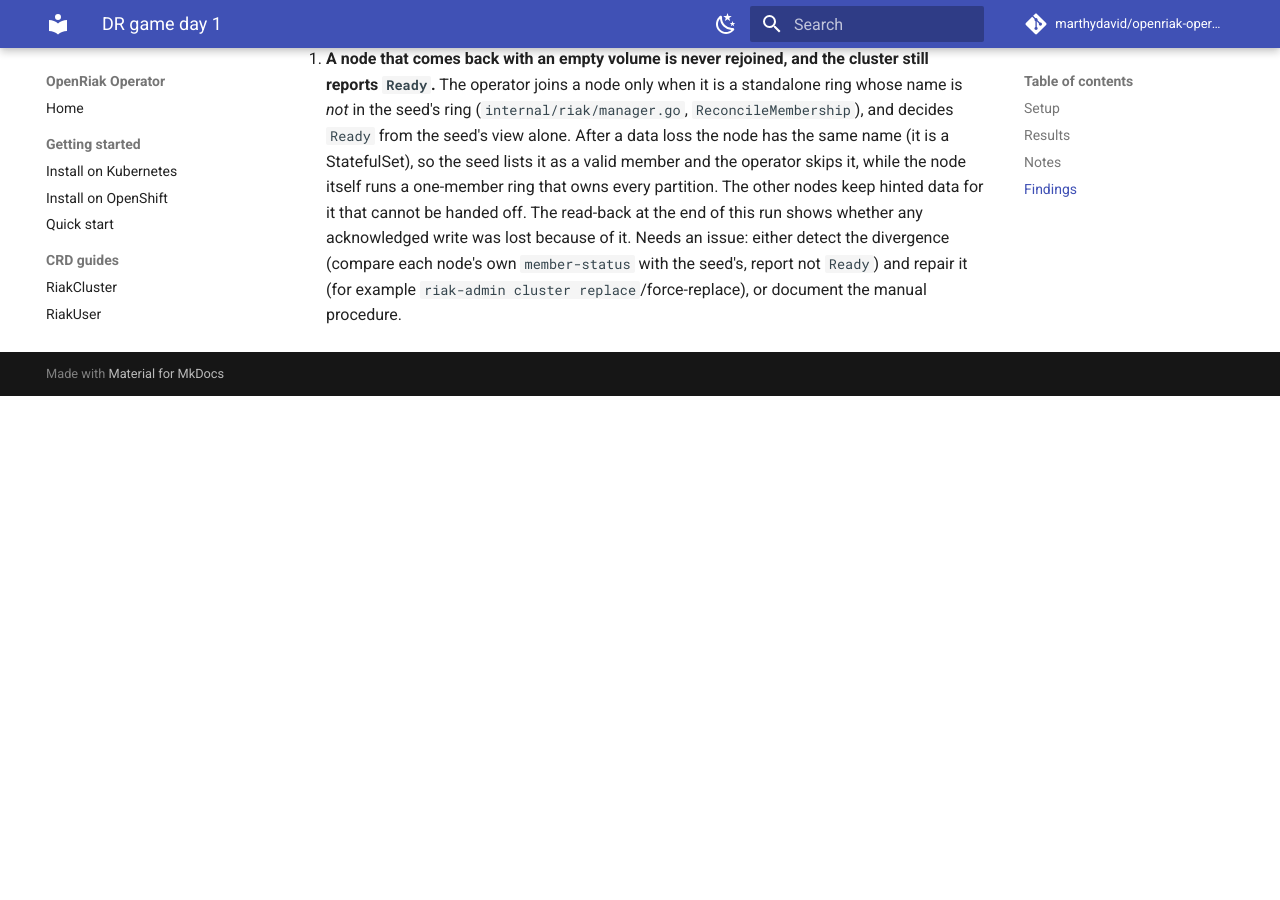
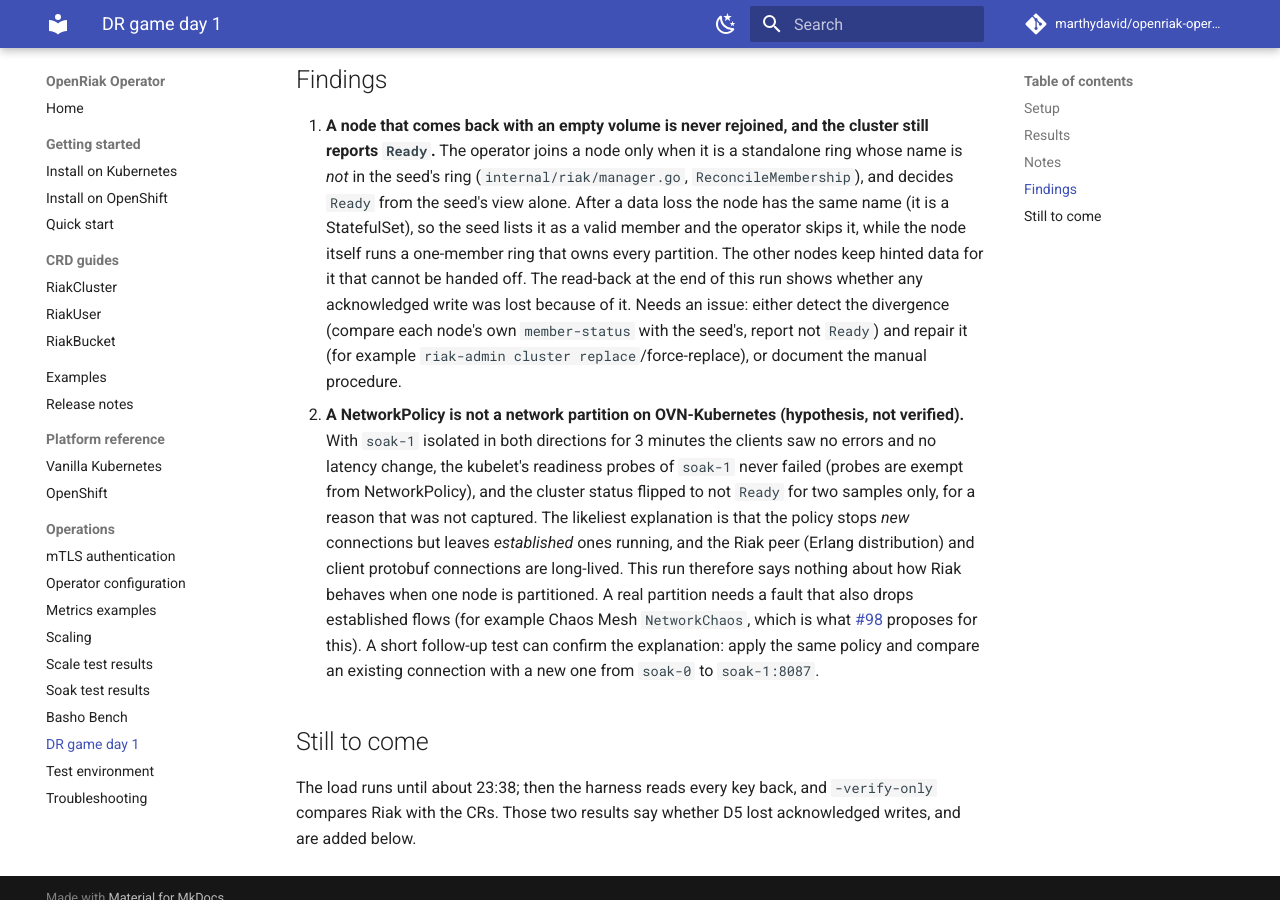
Before and after one commit to marthydavid/openriak-operator, an MkDocs documentation site: the page built from docs/dr-gameday-1.md, in a window 1280 px wide and 900 px high, scrolled down 2626 px. Built offline with MkDocs 1.6.1 and Material for MkDocs 9.7.7, drawn with Linux system fonts in a browser that asks for light colours; comment, search, counter and statistics services are not loaded; before the commit the page ends 3022 px from its top, so only the background shows below that; some of the changed text lies outside the part shown.

Commit message:
docs: DR game day 1, D3 result (NetworkPolicy did not isolate; inconclusive)
Co-Authored-By: Claude Sonnet 5.5 <noreply@anthropic.com>

```diff
--- a/docs/dr-gameday-1.md
+++ b/docs/dr-gameday-1.md
@@ -6,7 +6,7 @@ a constant load on one TLS cluster while failures are injected one after another
 [`hack/dr-gameday.sh`](https://github.com/marthydavid/openriak-operator/blob/test/dr-gameday/hack/dr-gameday.sh),
 the load and the read-back are the [soak harness](scaling.md#soak-test-a-constant-load-for-hours).
 
-**Status: in progress.** This page is updated as each fault finishes. One finding so far (D5, below).
+**Status: in progress.** This page is updated as each fault finishes. Findings so far: D5 (finding 1) and D3 (finding 2), below.
 
 ## Setup
 
@@ -37,7 +37,7 @@ same 15 s.
 | D1 | delete one Riak pod (`soak-1`) | 16 s after the 25 s pause | one 60 s window at 192 of 200 ops/s with 4.06 % errors, back to 200 ops/s and 0 % in the next; p99 stayed at 46 ms | recovered |
 | D7 | delete two pods at once (`soak-1`, `soak-2`) | 31 s after the 25 s pause | the cluster showed 1 of 3 nodes for a sample; two windows at 172 and 170 of 200 ops/s with 13.6 % and 14.0 % errors; p99 of the operations that succeeded stayed at 45 ms | recovered, no restart or OOM elsewhere |
 | D5 | delete one node's volume (`data-soak-2`) and pod | `Ready` 15 s after the 25 s pause, **but the node did not rejoin the ring** (see below) | one window at 190 of 200 ops/s with 4.22 % errors, then back to 198 | **operator reports Ready while Riak is split: finding 1** |
-| D3 | isolate one pod with a NetworkPolicy for 3 minutes | pending | pending | pending |
+| D3 | isolate `soak-1` with a NetworkPolicy (deny all ingress and egress) for 3 minutes, then lift it | `Ready` again on the first check after the policy was removed | no effect: 198 to 199 ops/s, 0 % errors, p99 44 ms throughout | **inconclusive: the isolation did not isolate** (finding 2) |
 | Read-back and `-verify-only` | every key read back after the load; Riak compared with the CRs | pending | pending | pending |
 
 ## Notes
@@ -70,3 +70,18 @@ same 15 s.
    acknowledged write was lost because of it. Needs an issue: either detect the divergence (compare each node's
    own `member-status` with the seed's, report not `Ready`) and repair it (for example `riak-admin cluster
    replace`/force-replace), or document the manual procedure.
+2. **A NetworkPolicy is not a network partition on OVN-Kubernetes (hypothesis, not verified).** With `soak-1`
+   isolated in both directions for 3 minutes the clients saw no errors and no latency change, the kubelet's
+   readiness probes of `soak-1` never failed (probes are exempt from NetworkPolicy), and the cluster status
+   flipped to not `Ready` for two samples only, for a reason that was not captured. The likeliest explanation
+   is that the policy stops *new* connections but leaves *established* ones running, and the Riak peer
+   (Erlang distribution) and client protobuf connections are long-lived. This run therefore says nothing
+   about how Riak behaves when one node is partitioned. A real partition needs a fault that also drops
+   established flows (for example Chaos Mesh `NetworkChaos`, which is what [#98](https://github.com/marthydavid/openriak-operator/issues/98)
+   proposes for this). A short follow-up test can confirm the explanation: apply the same policy and
+   compare an existing connection with a new one from `soak-0` to `soak-1:8087`.
+
+## Still to come
+
+The load runs until about 23:38; then the harness reads every key back, and `-verify-only` compares Riak with
+the CRs. Those two results say whether D5 lost acknowledged writes, and are added below.
```
